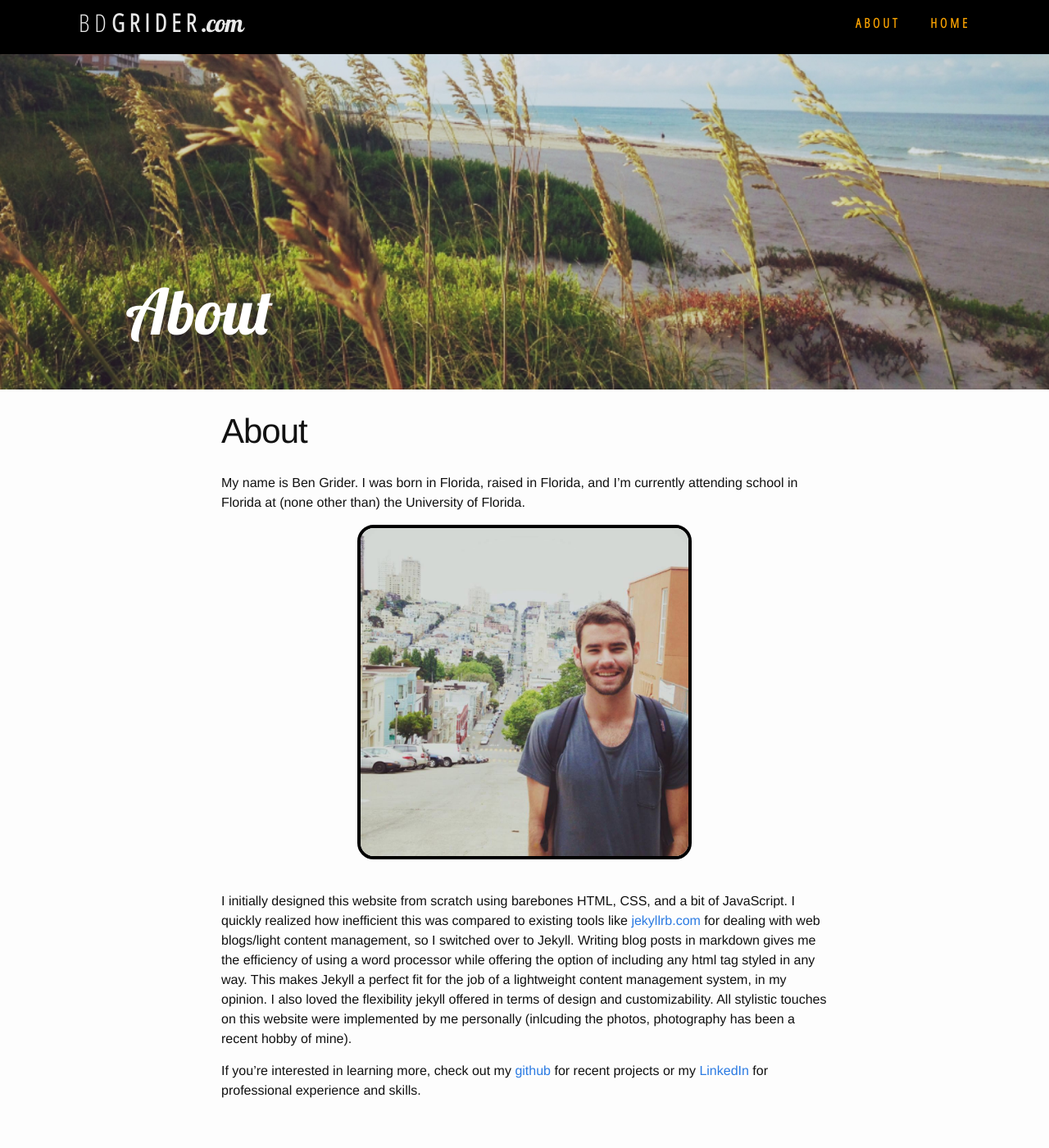
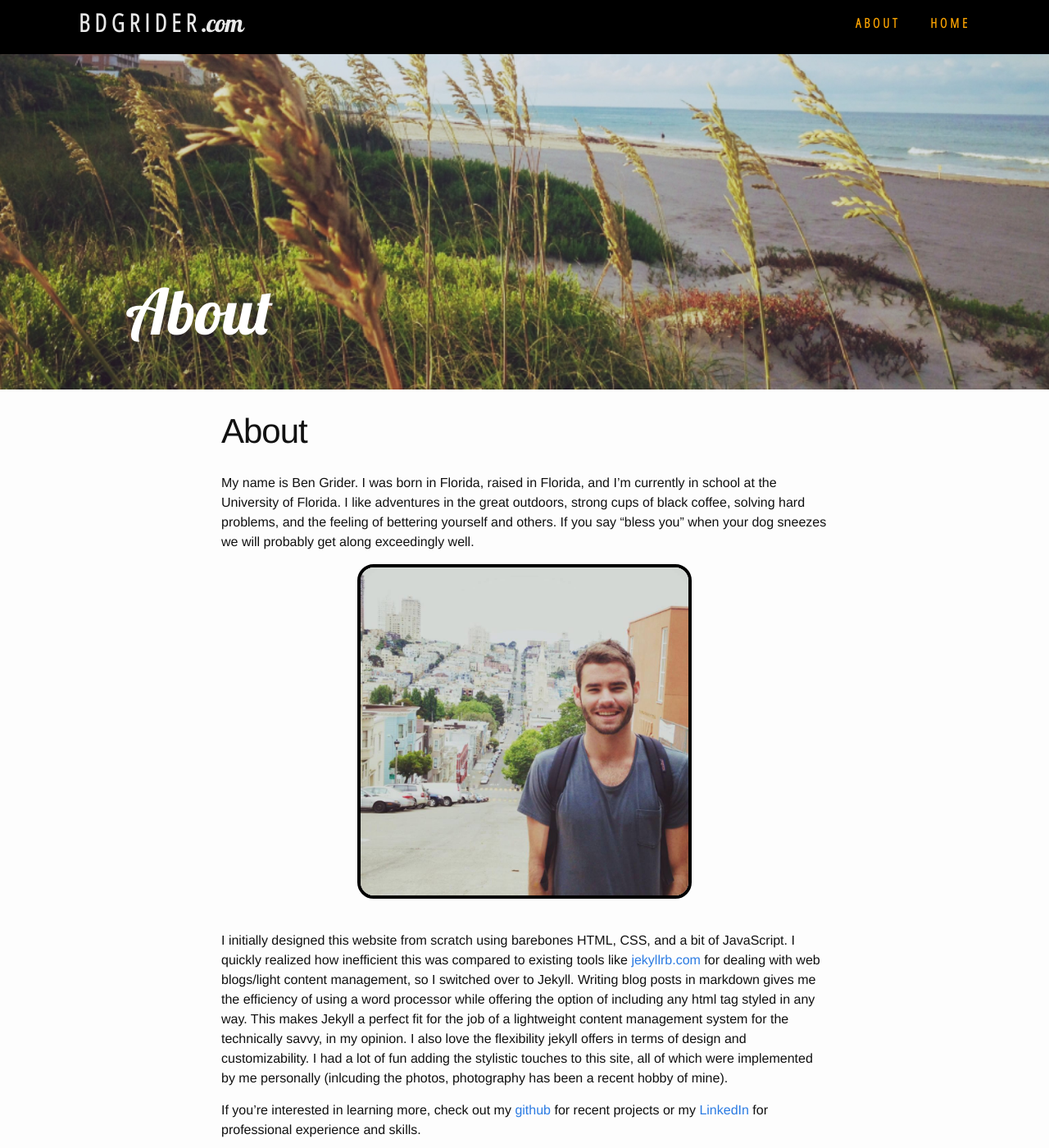
Before and after one commit to b-grider/bdgrider.github.io, a Jekyll site: the page built from about.md, in a window 1280 px wide and 1400 px high. Shown: the whole window at 82% size. Built offline with Jekyll 4.4.1, drawn with Linux system fonts in a browser that asks for light colours; nearby versions of some CDN libraries.

Commit message:
Last touches to site logo and about me

```diff
--- a/_includes/header.html
+++ b/_includes/header.html
@@ -4,7 +4,7 @@
 
   <div class="wrapper-wide">
 
-    <a class="site-title" href="{{ site.url }}"><span style="font-family:'Open Sans Condensed'; letter-spacing:6px;">BD<b>GRIDER</b></span><span style="font-family:'Lobster';">.com</span></a>       <!--{{ site.title }}-->
+    <a class="site-title" href="{{ site.url }}"><span style="font-family:'Open Sans Condensed'; letter-spacing:6px;"><b>BDGRIDER</b></span><span style="font-family:'Lobster';">.com</span></a>       <!--{{ site.title }}-->
 
     <nav class="site-nav">
       <a href="#" class="menu-icon">
--- a/about.md
+++ b/about.md
@@ -4,7 +4,7 @@ title: About
 permalink: /about/
 ---
 
-My name is Ben Grider. I was born in Florida, raised in Florida, and I’m currently attending school in Florida at (none other than) the University of Florida.
+My name is Ben Grider. I was born in Florida, raised in Florida, and I'm currently in school at the University of Florida. I like adventures in the great outdoors, strong cups of black coffee, solving hard problems, and the feeling of bettering yourself and others. If you say “bless you” when your dog sneezes we will probably get along exceedingly well.
 
 <div style="text-align:center">
 <img style="max-height:400px;margin-left:auto;margin-right:auto;border: 4px solid black;border-radius: 20px;-moz-border-radius: 20px;-khtml-border-radius: 20px;-webkit-border-radius: 20px;align:middle;" src='../assets/sanfrancisco_selfie.jpg'>
@@ -12,6 +12,6 @@ My name is Ben Grider. I was born in Florida, raised in Florida, and I’m curre
 <br>
 
 
-I initially designed this website from scratch using barebones HTML, CSS, and a bit of JavaScript. I quickly realized how inefficient this was compared to existing tools like [jekyllrb.com](http://jekyllrb.com/) for dealing with web blogs/light content management, so I switched over to Jekyll. Writing blog posts in markdown gives me the efficiency of using a word processor while offering the option of including any html tag styled in any way. This makes Jekyll a perfect fit for the job of a lightweight content management system, in my opinion. I also loved the flexibility jekyll offered in terms of design and customizability. All stylistic touches on this website were implemented by me personally (inlcuding the photos, photography has been a recent hobby of mine).
+I initially designed this website from scratch using barebones HTML, CSS, and a bit of JavaScript. I quickly realized how inefficient this was compared to existing tools like [jekyllrb.com](http://jekyllrb.com/) for dealing with web blogs/light content management, so I switched over to Jekyll. Writing blog posts in markdown gives me the efficiency of using a word processor while offering the option of including any html tag styled in any way. This makes Jekyll a perfect fit for the job of a lightweight content management system for the technically savvy, in my opinion. I also love the flexibility jekyll offers in terms of design and customizability. I had a lot of fun adding the stylistic touches to this site, all of which were implemented by me personally (inlcuding the photos, photography has been a recent hobby of mine).
 
 If you’re interested in learning more, check out my [github](https://github.com/bdgrider) for recent projects or my [LinkedIn](https://www.linkedin.com/in/bdgrider) for professional experience and skills.
```
